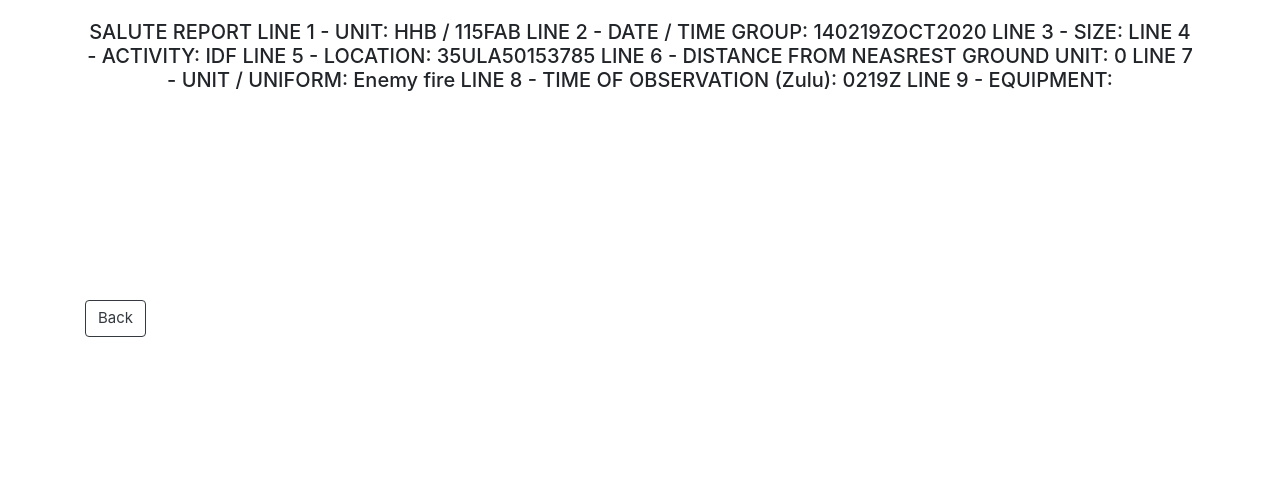
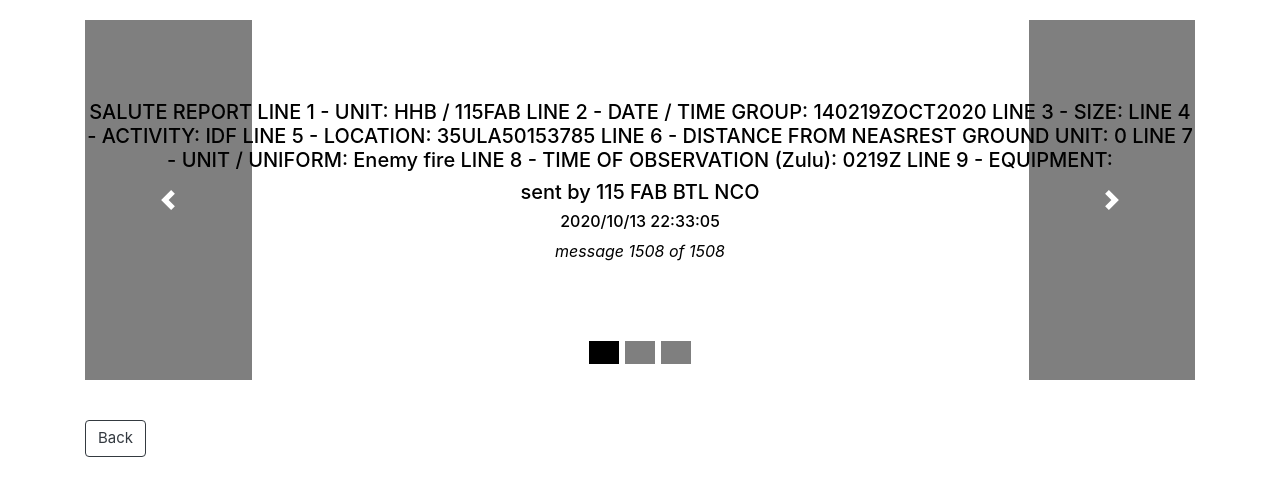
Before and after one commit to smedina17/EGN2, a Flask app: page /carousel in a window 1280 px wide. Shown: the top 496 px of the page. Run offline with Flask 2, Linux system fonts and the light colour scheme; some libraries are stand-ins or nearby versions.

Commit message:
Final Changes

```diff
--- a/templates/carousel.html
+++ b/templates/carousel.html
@@ -12,20 +12,7 @@
         <script src="https://stackpath.bootstrapcdn.com/bootstrap/4.5.2/js/bootstrap.min.js"></script>
 
 
-       <style>
-        .carousel{
-            background: rgba(255, 255, 255, 0);
-            margin-top: 20px;
 
-        }
-        .carousel-item{
-            text-align: center;
-            min-height: 280px; /* Prevent carousel from being distorted if for some reason image doesn't load */
-        }
-        .carousel-indicators li, .carousel a{
-            cursor: pointer;
-        }
-        </style>
 
         <script>
         $(document).ready(function(){
@@ -56,7 +43,7 @@
 
     </head>
     <body>
-        <div class="container-lg my-3">
+        <div class="stacks container-lg my-3">
             <div id="myCarousel" class="carousel slide" data-interval="false" >
                 <!-- Carousel indicators -->
                 <ol class="carousel-indicators">
@@ -70,7 +57,7 @@
                 {% for post in messages %}
                     <div class="carousel-item {% if loop.index == 1 %} active {% endif %}" id="slide{{ loop.index }}">
                         <h5> {{ messages[totalMessages - loop.index].msg }} </h5>
-                        <div class="carousel-caption d-none d-md-block">
+                        <div class="text-center">
 
                             <h5>sent by {{ messages[totalMessages - loop.index].name }} </h5>
                             <h6>{{ messages[totalMessages - loop.index].timeStamp }}</h6>
@@ -93,5 +80,32 @@
             </form>
          </div>
          </body>
+         <style>
+            button {
+                margin-top: 2.5rem;
+                background-color:#ffcc01;
+                color: white;
 
+            }
+             body {
+                 color: black;
+             }
+            .stacks {
+                margin-top: 2.5rem;
+            }
+            .carousel{
+                background: rgba(221, 225, 228, 0);
+                margin-top: 20px;
+
+            }
+            .carousel-item{
+                margin-top: 5rem;
+                text-align: center;
+                min-height: 280px; /* Prevent carousel from being distorted if for some reason image doesn't load */
+            }
+            .carousel-indicators li, .carousel a{
+                cursor: pointer;
+                background: black;
+            }
+            </style>
 </html>
--- a/templates/final.html
+++ b/templates/final.html
@@ -114,7 +114,7 @@
     button {
         background-color:#ffcc01;
         color: white;
-        color
+
     }
 </style>
 </html>
```
Also changed, not shown: static/assets/img/helicopter.png (added), static/assets/img/sunrise.jpg (added).
